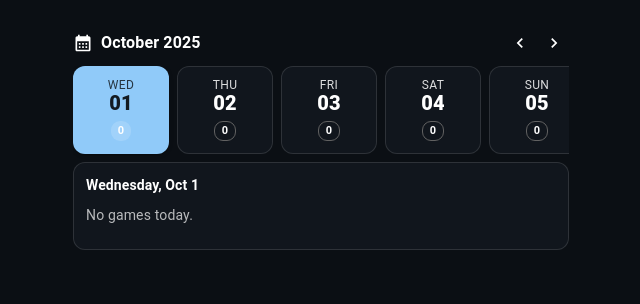
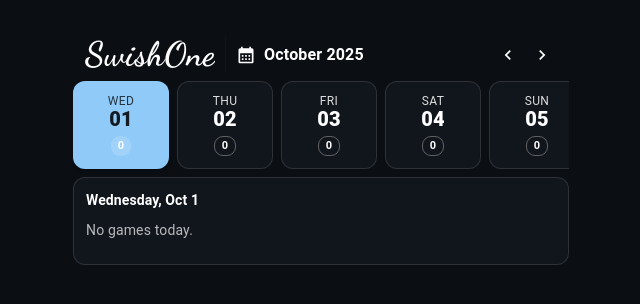
Before and after one commit to Tekknobot/nba-app, a React (Create React App) app: page /all in a window 1280 px wide. Shown: the top 304 px of the page, without its empty margins (319-959 px from the left). Built offline with nearby package versions, Linux system fonts and the light colour scheme.

Commit message:
Name app.

```diff
--- a/package.json
+++ b/package.json
@@ -15,6 +15,7 @@
   "dependencies": {
     "@emotion/react": "^11.11.4",
     "@emotion/styled": "^11.11.5",
+    "@fontsource/dancing-script": "^5.2.8",
     "@mui/icons-material": "^6.0.0",
     "@mui/material": "^6.0.0",
     "cheerio": "^1.1.2",
--- a/src/components/AllGamesCalendar.jsx
+++ b/src/components/AllGamesCalendar.jsx
@@ -9,6 +9,7 @@
 import ChevronRightIcon from "@mui/icons-material/ChevronRight";
 import CloseIcon from "@mui/icons-material/Close";
 import CalendarMonthIcon from "@mui/icons-material/CalendarMonth";
+import "@fontsource/dancing-script/700.css";
 
 /* ========= small date helpers ========= */
 function firstOfMonth(d){ const x=new Date(d); x.setDate(1); x.setHours(0,0,0,0); return x; }
@@ -381,21 +382,44 @@
 
   return (
     <Box sx={{ mx:'auto', width:'100%', maxWidth: 520, p:1.5 }}>
-      {/* top header */}
-      <Stack direction="row" alignItems="center" justifyContent="space-between" sx={{ mb:1 }}>
+        {/* top header (sticky) */}
+        <Box sx={{ position:'sticky', top:0, zIndex:(t)=>t.zIndex.appBar, bgcolor:'background.default', pt:1, pb:1 }}>
+        <Stack direction="row" alignItems="center" justifyContent="space-between" sx={{ px:1.5 }}>
+            <Stack direction="row" spacing={1.25} alignItems="center" sx={{ minWidth:0 }}>
+                <Typography
+                variant="h6"
+                noWrap
+                sx={{
+                    fontFamily: '"Dancing Script", cursive',
+                    fontWeight: 700,
+                    fontSize: { xs: 24, sm: 34 },   // a touch larger for script
+                    letterSpacing: 0.3,
+                    maxWidth: '60%',
+                    lineHeight: 1.1
+                }}
+                >
+                SwishOne
+                </Typography>
+            <Divider orientation="vertical" flexItem sx={{ opacity:0.2 }} />
+
             <Stack direction="row" spacing={1} alignItems="center">
                 <CalendarMonthIcon fontSize="small" />
-          <Typography variant="subtitle1" sx={{ fontWeight:700 }}>{headerMonth}</Typography>
+                <Typography variant="subtitle1" sx={{ fontWeight:700 }} noWrap>
+                {headerMonth}
+                </Typography>
             </Stack>
+            </Stack>
+
             <Stack direction="row" spacing={0.5}>
-          <IconButton size="small" onClick={()=> { const n=addMonths(viewMonth,-1); setViewMonth(n); setSelectedDate(n); }}>
+            <IconButton size="small" onClick={()=>{ const n=addMonths(viewMonth,-1); setViewMonth(n); setSelectedDate(n); }}>
                 <ChevronLeftIcon fontSize="small" />
             </IconButton>
-          <IconButton size="small" onClick={()=> { const n=addMonths(viewMonth,1); setViewMonth(n); setSelectedDate(n); }}>
+            <IconButton size="small" onClick={()=>{ const n=addMonths(viewMonth, 1); setViewMonth(n); setSelectedDate(n); }}>
                 <ChevronRightIcon fontSize="small" />
             </IconButton>
             </Stack>
         </Stack>
+        </Box>
 
       {/* horizontal day strip */}
       <Box
```
Also changed, not shown: 1 other file (tests, documents, lock files or other folders). Lines whose indentation alone changed are shown as unchanged.
